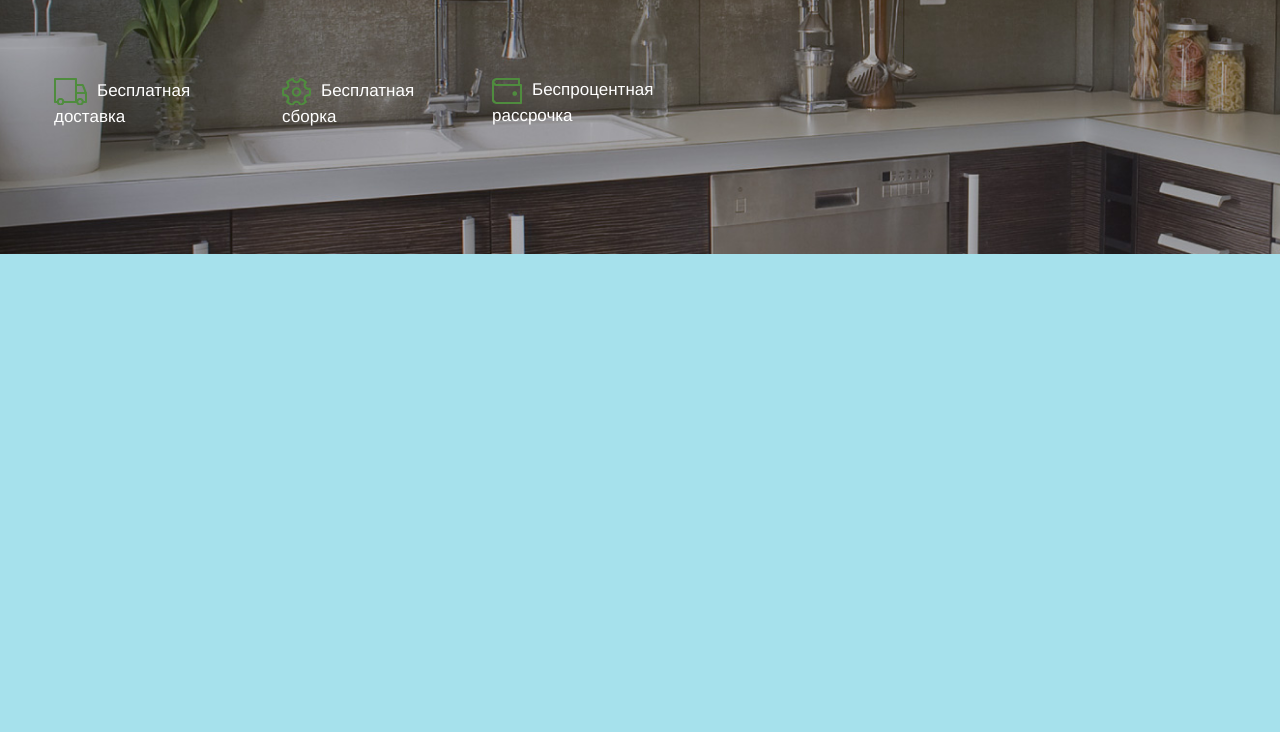
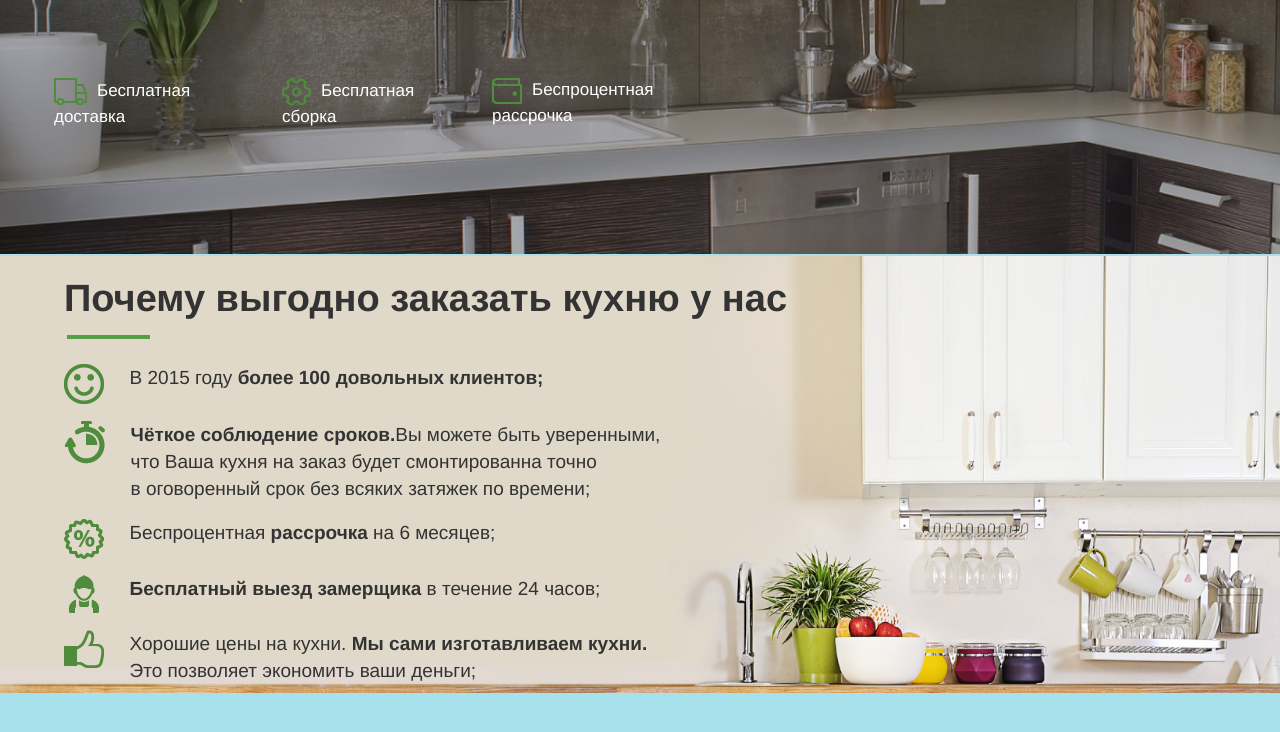
Before and after one commit to alexyfree/alexyfree.github.io, a website: page index.html in a window 1280 px wide. Shown: the part 414-1146 px from the top of the page. Before the commit the page ends 800 px from the top, so only its background shows below. Drawn offline with Linux system fonts and the light colour scheme.

Commit message:
add why-we

```diff
--- /dev/null
+++ b/html/why-we.html
@@ -0,0 +1,12 @@
+<img class="why-we-image" src="img/img-02.jpg"/>
+<div class="why-we">
+    <div class="text-first">Почему выгодно заказать кухню у нас</div>
+    <div class="line"></div>
+    <ul class="table">
+        <li><img src="img/smile.png"/><div>В 2015 году <b>более 100 довольных клиентов;</b></div></li>
+        <li><img src="img/time.png"/><div><b>Чёткое соблюдение сроков.</b>Вы можете быть уверенными,<br>что Ваша кухня на заказ будет смонтированна точно<br> в оговоренный срок без всяких затяжек по времени;</div></li>
+        <li><img src="img/credit.png"/><div>Беспроцентная <b>рассрочка</b> на 6 месяцев;</div></li>
+        <li><img src="img/worker.png"/><div><b>Бесплатный выезд замерщика</b> в течение 24 часов;</div></li>
+        <li><img src="img/price-08.png"/><div>Хорошие цены на кухни. <b>Мы сами изготавливаем кухни.</b><br> Это позволяет экономить ваши деньги;</div></li>
+    </ul>
+</div>
--- a/index.html
+++ b/index.html
@@ -12,10 +12,12 @@
     <link rel="stylesheet" href="styles/header.css">
     <link rel="stylesheet" href="styles/navigation.css">
     <link rel="stylesheet" href="styles/simple-description.css">
+    <link rel="stylesheet" href="styles/why-we.css">
 </head>
 <body ng-controller="AppCtrl">
 <ng-include src="'html/header.html'"></ng-include>
 <ng-include src="'html/navigation.html'"></ng-include>
 <ng-include src="'html/simple-description.html'"></ng-include>
+<ng-include src="'html/why-we.html'"></ng-include>
 </body>
 </html>
--- a/styles/header.css
+++ b/styles/header.css
@@ -4,8 +4,11 @@
 }
 
 body {
+    overflow-x: hidden;
+    overflow-y:auto;
     width: 100%;
-    height: 100%;
+    /*height: 100%;*/
+    height: 1300px;
     background-color: #a6e1ec !important;
 }
 .header{
--- /dev/null
+++ b/styles/why-we.css
@@ -0,0 +1,35 @@
+.why-we-image{
+    width: 117%;
+    padding-top: 0.2%;
+}
+
+.why-we > .text-first{
+    position: absolute;
+    margin: -33% 5%;
+    font-weight: 900;
+    font-size: 38px;
+}
+
+.why-we > .line{
+    background: #569e46;
+    width: 6.5%;
+    height: 4px;
+    position: absolute;
+    margin: -28% 5.2%;
+}
+
+.why-we > ul.table{
+    position: absolute;
+    margin: -27% 5%;
+}
+
+.why-we > ul > li{
+    font-size: 19px;
+    padding: 1.3% 0%;
+    clear: left;
+}
+
+.why-we > ul > li > img, .why-we > ul > li > div{
+    float: left;
+    margin-right: 2%;
+}
```
